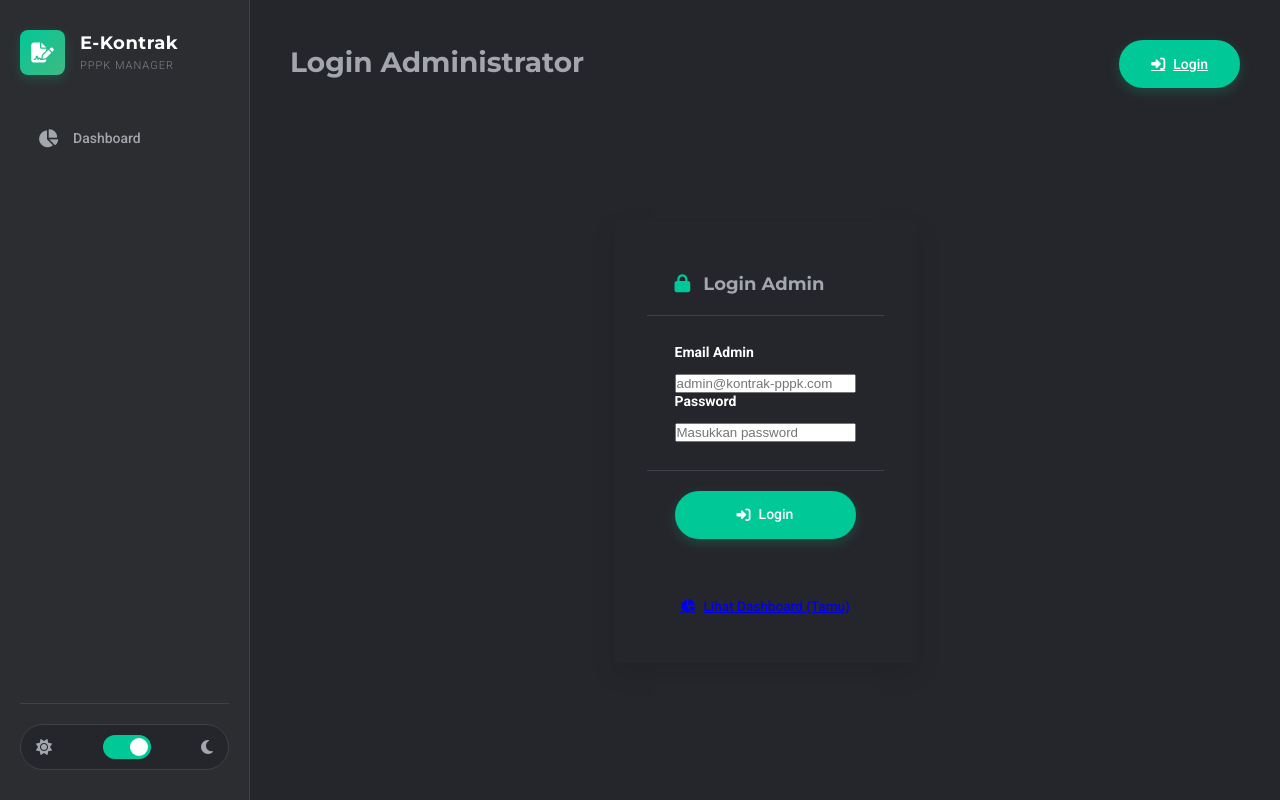
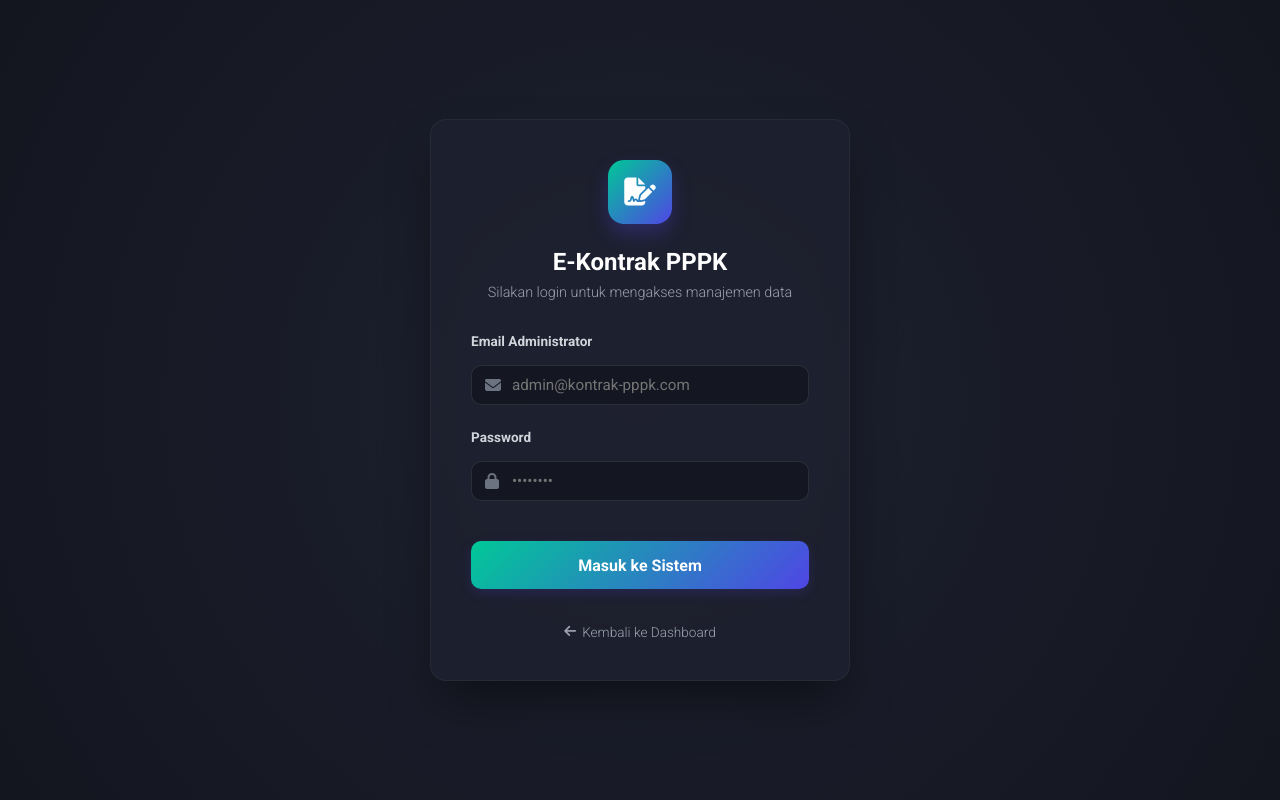
Before and after one commit to rezaldwntr/kontrak-pppk, a Vue app: page /login in a window 1280 px wide. Built offline with nearby package versions, Linux system fonts and the light colour scheme; no server answers.

Commit message:
feat: modernize login form layout and dashboard charts styling

```diff
--- a/src/components/dashboard/ChartCard.vue
+++ b/src/components/dashboard/ChartCard.vue
@@ -29,14 +29,38 @@ const renderChart = () => {
     chartInstance.value.destroy()
   }
 
+  const isDoughnut = props.chartType === 'doughnut'
   chartInstance.value = new Chart(canvasRef.value, {
     type: props.chartType,
     data: props.chartData,
     options: {
       responsive: true,
       maintainAspectRatio: false,
+      cutout: isDoughnut ? '75%' : undefined,
+      elements: {
+        arc: {
+          borderWidth: isDoughnut ? 0 : 2,
+          borderRadius: isDoughnut ? 4 : 0
+        }
+      },
       plugins: {
-        legend: { position: 'bottom' }
+        legend: {
+          display: !isDoughnut, // Hide legend for doughnut to avoid clutter
+          position: 'bottom',
+          labels: { color: '#a0aec0', font: { family: "'Inter', sans-serif" } }
+        },
+        tooltip: {
+          backgroundColor: 'rgba(15, 23, 42, 0.9)',
+          titleFont: { family: "'Inter', sans-serif", size: 13 },
+          bodyFont: { family: "'Inter', sans-serif", size: 13 },
+          padding: 12,
+          cornerRadius: 8,
+          boxPadding: 6
+        }
+      },
+      scales: isDoughnut ? {} : {
+        x: { grid: { color: 'rgba(255,255,255,0.05)' }, ticks: { color: '#a0aec0' } },
+        y: { grid: { color: 'rgba(255,255,255,0.05)' }, ticks: { color: '#a0aec0' } }
       }
     }
   })
--- a/src/views/DashboardView.vue
+++ b/src/views/DashboardView.vue
@@ -1,7 +1,7 @@
 <template>
   <div class="dashboard-filters">
     <label for="filter-dashboard-jenis">Filter Dashboard:</label>
-    <select id="filter-dashboard-jenis" v-model="filterDashboard" @change="pegawaiStore.setFilterDashboard(filterDashboard)">
+    <select id="filter-dashboard-jenis" class="form-control" style="min-width: 200px;" v-model="filterDashboard" @change="pegawaiStore.setFilterDashboard(filterDashboard)">
       <option value="all">Semua Jenis PPPK</option>
       <option value="PPPK">PPPK Teknis/Fungsional</option>
       <option value="PPPK Guru">PPPK Guru</option>
@@ -42,7 +42,7 @@
   </div>
 
   <div class="charts-grid">
-    <ChartCard title="Komposisi Jabatan PPPK" icon="fa-solid fa-chart-pie" chartType="pie" :chartData="jabatanChartData" />
+    <ChartCard title="Komposisi Jabatan PPPK" icon="fa-solid fa-chart-pie" chartType="doughnut" :chartData="jabatanChartData" />
     <ChartCard title="Jadwal Perpanjangan" icon="fa-solid fa-calendar-check" chartType="bar" :chartData="kontrakChartData" />
     <ChartCard title="Proyeksi Pensiun (BUP)" icon="fa-solid fa-user-clock" chartType="line" :chartData="bupChartData" />
   </div>
@@ -98,7 +98,11 @@ const jabatanChartData = computed(() => {
     datasets: [{
       label: 'Jumlah Pegawai',
       data: Object.values(counts),
-      backgroundColor: ['#2e4a8c', '#e74c3c', '#f1c40f', '#27ae60', '#8e44ad', '#34495e']
+      backgroundColor: [
+        '#4f46e5', '#0ea5e9', '#10b981', '#f59e0b', '#ef4444',
+        '#8b5cf6', '#ec4899', '#f97316', '#14b8a6', '#6366f1',
+        '#06b6d4', '#34d399', '#fbbf24', '#f87171', '#c084fc'
+      ]
     }]
   }
 })
--- a/src/views/LoginView.vue
+++ b/src/views/LoginView.vue
@@ -1,32 +1,48 @@
 <template>
-  <div class="modal-content" style="max-width: 400px; margin: auto; padding: 2rem; box-shadow: 0 10px 25px rgba(0,0,0,0.1); border-radius: var(--border-radius);">
-    <div class="modal-header">
-      <h3><i class="fa-solid fa-lock" style="margin-right: 0.5rem; color: var(--primary-color);"></i> Login Admin</h3>
+  <div class="login-wrapper">
+    <div class="login-card">
+      <div class="login-header">
+        <div class="login-icon">
+          <i class="fa-solid fa-file-signature"></i>
         </div>
-    <div class="modal-body">
-      <div v-if="authStore.authError" class="alert alert-warning" style="margin-bottom: 1rem; color: #dc2626; font-size: 0.9rem;">
-        {{ authStore.authError }}
+        <h2>E-Kontrak PPPK</h2>
+        <p>Silakan login untuk mengakses manajemen data</p>
       </div>
+
+      <div class="login-body">
+        <transition name="fade">
+          <div v-if="authStore.authError" class="alert-error">
+            <i class="fa-solid fa-circle-exclamation"></i> {{ authStore.authError }}
+          </div>
+        </transition>
+
         <div class="form-group">
-        <label for="login-email">Email Admin</label>
-        <input type="email" id="login-email" v-model="email" placeholder="admin@kontrak-pppk.com" @keyup.enter="handleLogin">
+          <label for="login-email">Email Administrator</label>
+          <div class="input-with-icon">
+            <i class="fa-solid fa-envelope"></i>
+            <input type="email" id="login-email" class="form-control" v-model="email" placeholder="admin@kontrak-pppk.com" @keyup.enter="handleLogin">
           </div>
+        </div>
+
         <div class="form-group">
           <label for="login-password">Password</label>
-        <input type="password" id="login-password" v-model="password" placeholder="Masukkan password" @keyup.enter="handleLogin">
+          <div class="input-with-icon">
+            <i class="fa-solid fa-lock"></i>
+            <input type="password" id="login-password" class="form-control" v-model="password" placeholder="••••••••" @keyup.enter="handleLogin">
           </div>
         </div>
-    <div class="modal-footer">
-      <button class="btn btn-primary" style="width: 100%;" @click="handleLogin" :disabled="isLoading">
+
+        <button class="btn btn-primary login-btn" @click="handleLogin" :disabled="isLoading">
           <i v-if="isLoading" class="fa-solid fa-spinner fa-spin"></i>
-        <i v-else class="fa-solid fa-right-to-bracket"></i> Login
+          <span v-else>Masuk ke Sistem</span>
         </button>
       </div>
 
-    <div style="text-align: center; margin-top: 1.5rem;">
-      <router-link to="/" class="btn btn-outline" style="font-size: 0.85rem;">
-        <i class="fa-solid fa-chart-pie"></i> Lihat Dashboard (Tamu)
+      <div class="login-footer">
+        <router-link to="/" class="guest-link">
+          <i class="fa-solid fa-arrow-left"></i> Kembali ke Dashboard
         </router-link>
+      </div>
     </div>
   </div>
 </template>
@@ -62,5 +78,173 @@ const handleLogin = async () => {
 </script>
 
 <style scoped>
-/* Inherits from styles.css */
+.login-wrapper {
+  display: flex;
+  align-items: center;
+  justify-content: center;
+  min-height: 100vh;
+  width: 100vw;
+  background: radial-gradient(circle at center, #1e2130 0%, #13151f 100%);
+  position: absolute;
+  top: 0;
+  left: 0;
+  z-index: 1000;
+}
+
+.login-card {
+  background: rgba(30, 33, 48, 0.7);
+  backdrop-filter: blur(12px);
+  -webkit-backdrop-filter: blur(12px);
+  border: 1px solid rgba(255, 255, 255, 0.05);
+  border-radius: 16px;
+  padding: 2.5rem;
+  width: 100%;
+  max-width: 420px;
+  box-shadow: 0 25px 50px -12px rgba(0, 0, 0, 0.5);
+  animation: slideUp 0.5s cubic-bezier(0.16, 1, 0.3, 1);
+}
+
+@keyframes slideUp {
+  from { opacity: 0; transform: translateY(20px); }
+  to { opacity: 1; transform: translateY(0); }
+}
+
+.login-header {
+  text-align: center;
+  margin-bottom: 2rem;
+}
+
+.login-icon {
+  width: 64px;
+  height: 64px;
+  background: linear-gradient(135deg, var(--primary-color), #4f46e5);
+  border-radius: 16px;
+  display: flex;
+  align-items: center;
+  justify-content: center;
+  margin: 0 auto 1.5rem;
+  font-size: 28px;
+  color: white;
+  box-shadow: 0 10px 20px rgba(79, 70, 229, 0.3);
+}
+
+.login-header h2 {
+  font-size: 1.5rem;
+  font-weight: 700;
+  color: white;
+  margin-bottom: 0.5rem;
+}
+
+.login-header p {
+  color: #9ca3af;
+  font-size: 0.9rem;
+}
+
+.alert-error {
+  background: rgba(220, 38, 38, 0.1);
+  border-left: 4px solid #ef4444;
+  color: #fca5a5;
+  padding: 1rem;
+  border-radius: 8px;
+  font-size: 0.85rem;
+  margin-bottom: 1.5rem;
+  display: flex;
+  align-items: center;
+  gap: 8px;
+}
+
+.form-group {
+  margin-bottom: 1.5rem;
+}
+
+.form-group label {
+  display: block;
+  font-size: 0.85rem;
+  font-weight: 600;
+  color: #d1d5db;
+  margin-bottom: 0.5rem;
+}
+
+.input-with-icon {
+  position: relative;
+}
+
+.input-with-icon i {
+  position: absolute;
+  left: 14px;
+  top: 50%;
+  transform: translateY(-50%);
+  color: #6b7280;
+  transition: color 0.3s ease;
+}
+
+.input-with-icon .form-control {
+  width: 100%;
+  padding: 12px 14px 12px 40px;
+  background: rgba(15, 17, 26, 0.6);
+  border: 1px solid rgba(255, 255, 255, 0.1);
+  border-radius: 10px;
+  color: white;
+  font-size: 0.95rem;
+  transition: all 0.3s ease;
+}
+
+.input-with-icon .form-control:focus {
+  outline: none;
+  border-color: var(--primary-color);
+  background: rgba(15, 17, 26, 0.9);
+  box-shadow: 0 0 0 3px rgba(79, 70, 229, 0.15);
+}
+
+.input-with-icon .form-control:focus + i,
+.input-with-icon .form-control:not(:placeholder-shown) + i {
+  color: var(--primary-color);
+}
+
+.login-btn {
+  width: 100%;
+  padding: 12px;
+  border-radius: 10px;
+  font-size: 1rem;
+  font-weight: 600;
+  margin-top: 1rem;
+  background: linear-gradient(135deg, var(--primary-color), #4f46e5);
+  border: none;
+  box-shadow: 0 4px 12px rgba(79, 70, 229, 0.2);
+  transition: all 0.3s ease;
+}
+
+.login-btn:hover:not(:disabled) {
+  transform: translateY(-2px);
+  box-shadow: 0 6px 16px rgba(79, 70, 229, 0.3);
+}
+
+.login-footer {
+  margin-top: 2rem;
+  text-align: center;
+}
+
+.guest-link {
+  color: #9ca3af;
+  font-size: 0.85rem;
+  text-decoration: none;
+  transition: color 0.3s ease;
+  display: inline-flex;
+  align-items: center;
+  gap: 6px;
+}
+
+.guest-link:hover {
+  color: white;
+}
+
+.fade-enter-active,
+.fade-leave-active {
+  transition: opacity 0.3s ease, transform 0.3s ease;
+}
+.fade-enter-from,
+.fade-leave-to {
+  opacity: 0;
+  transform: translateY(-10px);
+}
 </style>
```
Lines whose indentation alone changed are shown as unchanged.
